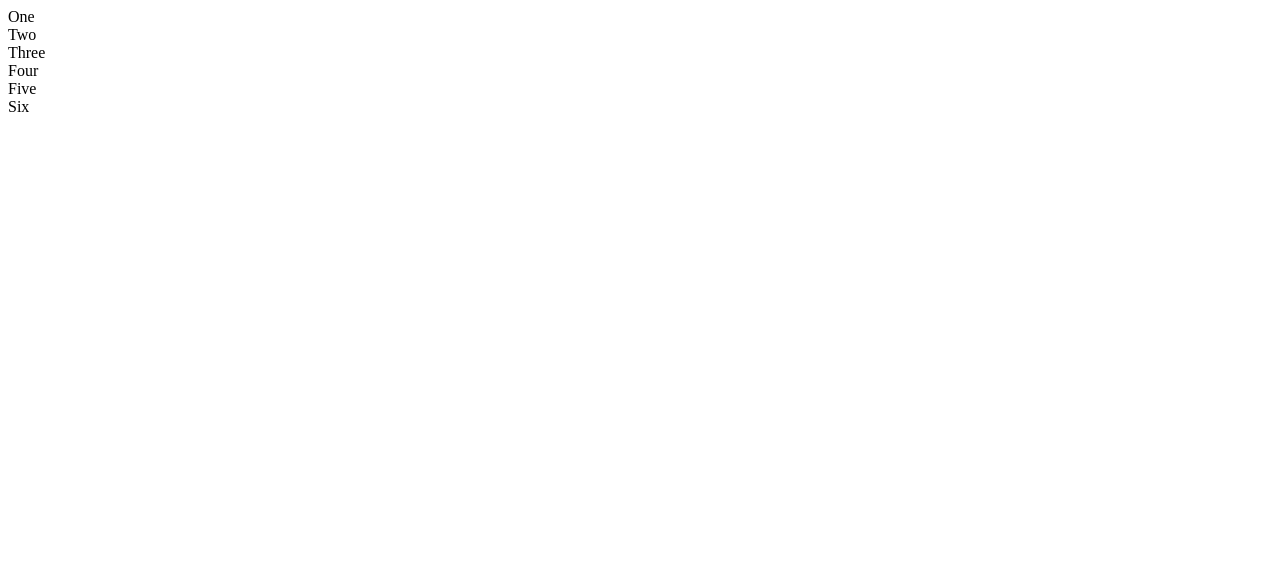
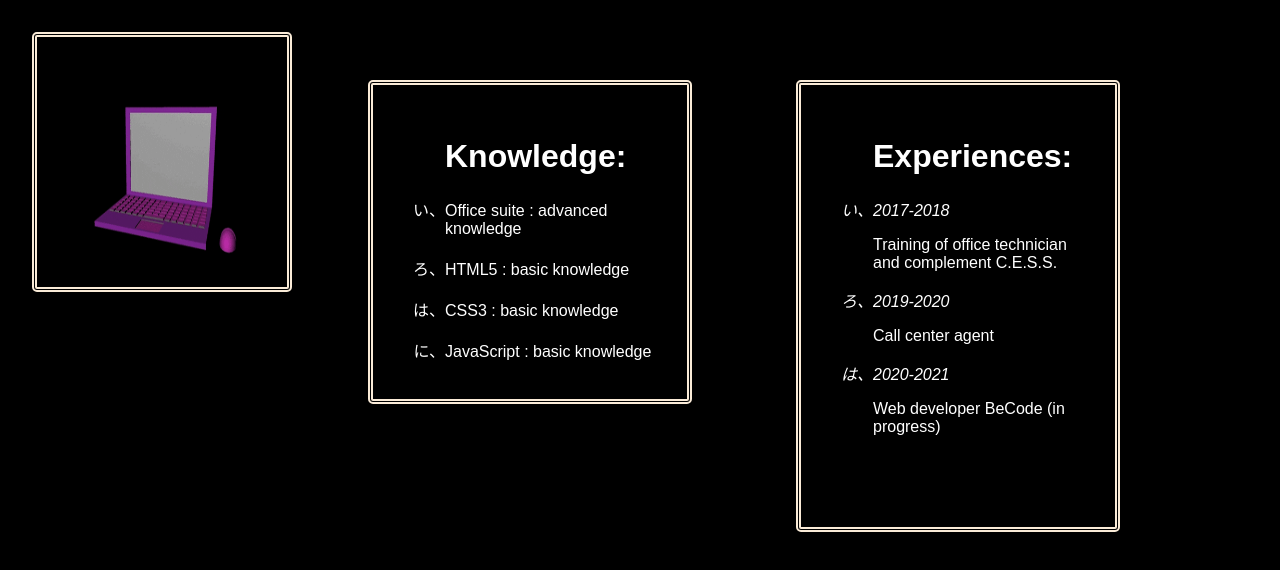
Before and after one commit to SteeveDEV-web/My-CV, a plain HTML site: page index.html in a window 1280 px wide. Drawn offline with Linux system fonts and the light colour scheme.

Commit message:
creation cv grid layouts

```diff
--- a/index.html
+++ b/index.html
@@ -8,14 +8,70 @@
 </head>
 <body>
 
+
+
+    <div class="header"></div>
+
     <div class="wrapper">
 
-        <div class="one">One</div>
-        <div class="two">Two</div>
-        <div class="three">Three</div>
-        <div class="four">Four</div>
-        <div class="five">Five</div>
-        <div class="six">Six</div>
+        <div class="one">
+
+            <img src="images/giphy.gif">
+
+                            <div class="infos">
+
+                                <p>
+
+                                    Steeve Boulanger
+                                    13th june 1994
+                                    Belgian
+                                    0494/15.80.57
+                                    steeve.boulanger.becode@gmail.com
+
+                                </p>
+
+                            </div>
+
+        </div>
+
+                <div class="two">
+
+                        <ul>
+
+                            <p><h1>Knowledge:</h1></p>
+
+                        <li>Office suite : advanced knowledge</li></br>
+
+                        <li>HTML5 : basic knowledge</li></br>
+
+                        <li>CSS3 : basic knowledge</li></br>
+
+                        <li>JavaScript : basic knowledge</li></br>
+
+                        </ul>
+
+                </div>
+
+
+                <div class="three">
+
+                        <ul>
+
+                            <p><h1>Experiences:</h1></p>
+
+                        <li>2017-2018</li>
+                        <p>Training of office technician and complement C.E.S.S.</p>
+                        <li>2019-2020</li>
+                        <p>Call center agent</p>
+                        <li>2020-2021</li>
+                        <p>Web developer BeCode (in progress)</p>
+
+
+                        </ul>
+
+
+
+                </div>
 
 
 
@@ -23,5 +79,14 @@
     </div>
 
 
+
+
+
+
+
+
+
+
+
 </body>
 </html>
--- a/style.css
+++ b/style.css
@@ -0,0 +1,108 @@
+.wrapper{
+
+    display: grid;
+    grid-template-columns: repeat(3, 1fr);
+    gap: 10px;
+    grid-auto-rows: minmax(100px, auto);
+    padding: 1em;
+
+}
+
+img{
+
+    height: 250px;
+    width: 250px;
+    border-radius: 5px;
+    border: thick double antiquewhite;
+    position: fixed;
+    top: 2em;
+    left: 2em;
+
+}
+
+.infos{
+
+
+
+}
+
+.one{
+
+    padding: 4em;
+    grid-column: 1 / 1;
+    grid-row: 1;
+    margin-right: 10%;
+
+
+}
+
+.two{
+
+    padding: 2em;
+    grid-column: 1 / 1;
+    grid-row: 1;
+    font-family: fantasy;
+    font-size: medium;
+    color: white;
+    height: 250px;
+    width: 250px;
+    border-radius: 5px;
+    border: thick double antiquewhite;
+    margin-right: 10%;
+    position : fixed;
+    top: 5em;
+    left: 23em;
+
+
+}
+
+.two ul{
+
+    list-style-type: hiragana-iroha;
+
+
+}
+
+p{
+
+    border-radius: 5px;
+    border-bottom: thick antiquewhite;
+
+}
+
+.three{
+
+    padding: 2em;
+    padding-bottom: 10em;
+    grid-column: 2 / 4;
+    grid-row: 1 / 4;
+    font-family: fantasy;
+    font-size: medium;
+    color: white;
+    height: 250px;
+    width: 250px;
+    border-radius: 5px;
+    border: thick double antiquewhite;
+    position: fixed;
+    top: 5em;
+    right: 10em;
+
+}
+
+.three ul{
+
+    list-style-type: hiragana-iroha;
+
+}
+
+.three li{
+
+        font-style: italic;
+
+}
+
+body{
+
+    background-color: black;
+
+}
```
Also changed, not shown: images/giphy.gif (added), images/ocean.jpeg (added), images/puce.png (added).
